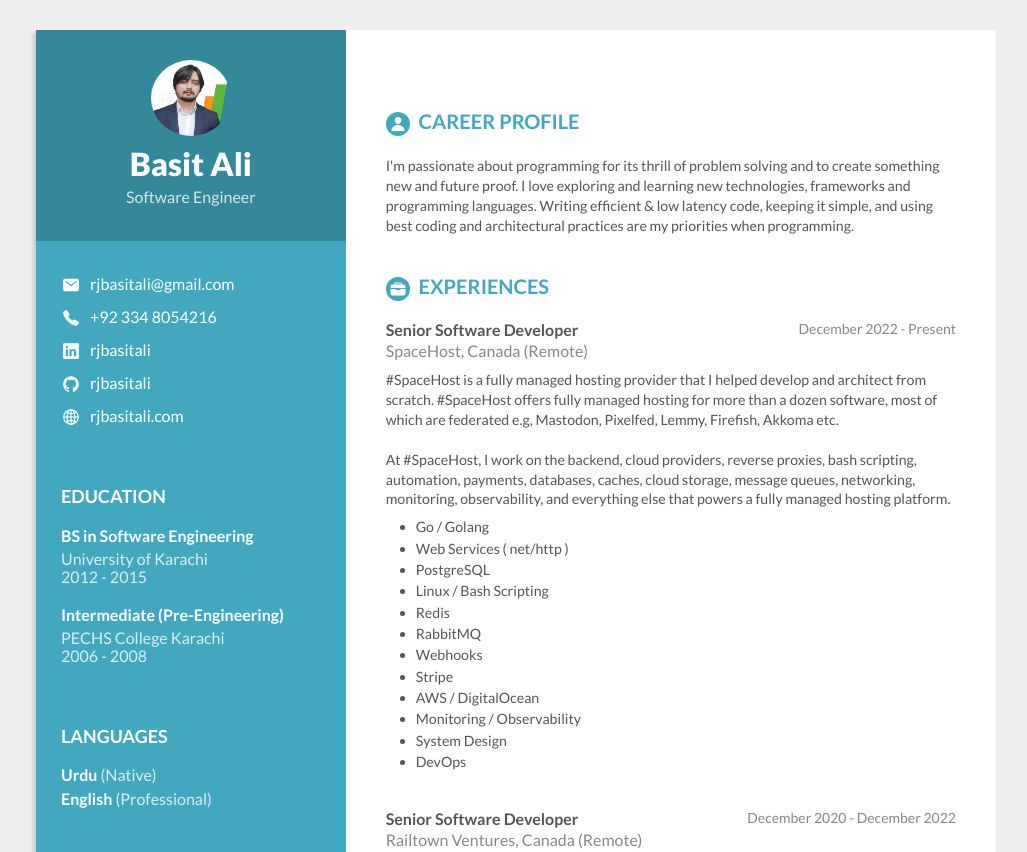
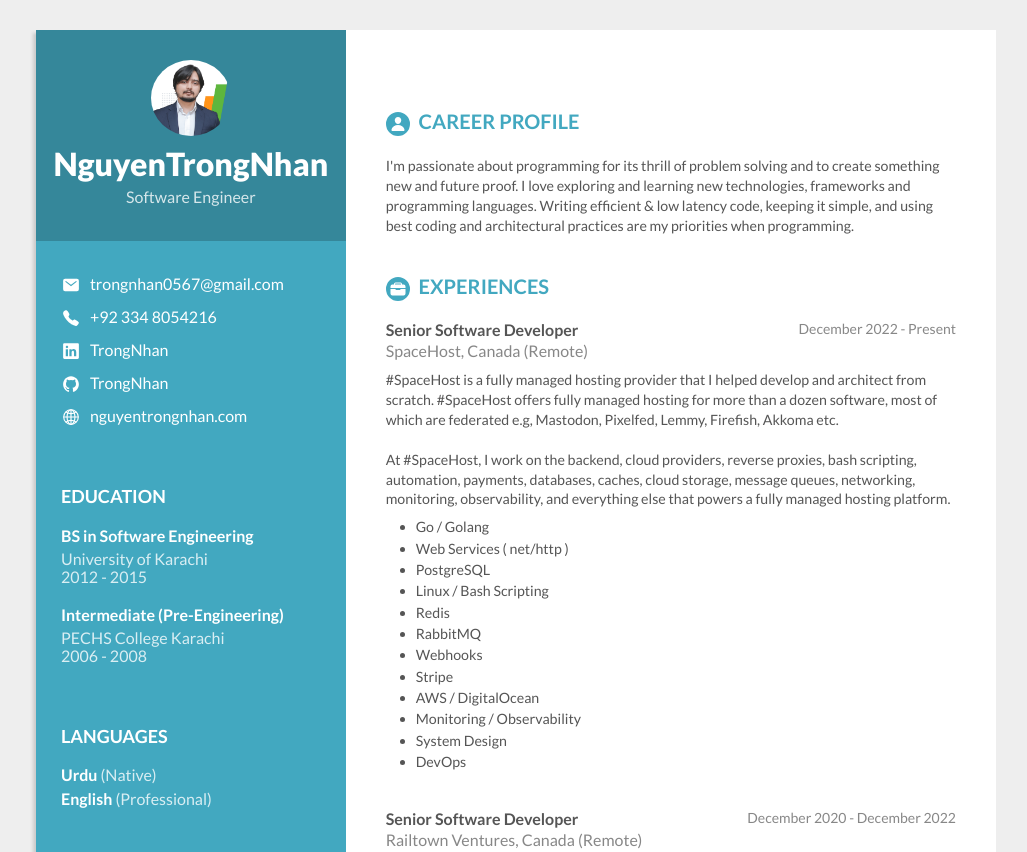
Before and after one commit to NguyenTrongNhan2211/trongnhan1705.github.io, a plain HTML site: page index.html in a window 1280 px wide. Shown: the top 852 px of the page, without its empty margins (124-1151 px from the left). Drawn offline with nearby package versions, Linux system fonts and the light colour scheme.

Commit message:
Update index.html
chinh sua trang index

```diff
--- a/index.html
+++ b/index.html
@@ -1,7 +1,7 @@
 <!DOCTYPE html>
 <html lang="en">
     <head>
-        <title>Basit Ali - Resume</title>
+        <title>NguyenTrongNhan</title>
         <link rel="stylesheet" type="text/css" href="vendors/css/normalize.css">
         <link rel="stylesheet" type="text/css" href="vendors/css/grid.css">
         <link rel="stylesheet" type="text/css" href="resources/css/style.css">
@@ -24,13 +24,13 @@
             <div class="col span-1-of-3 personal">
                 <div class="personal-header">
                     <img src="resources/img/profile_pic2.png" alt="Profile picture">
-                    <h1>Basit Ali</h1>
+                    <h1>NguyenTrongNhan</h1>
                     <p>Software Engineer</p>
                 </div>
                 <div class="personal-details">
                     <div class="personal-info">
                         <ion-icon name="mail"></ion-icon>
-                        <a href="mailto:rjbasitali@gmail.com" target="_blank">rjbasitali@gmail.com</a>
+                        <a href="mailto:rjbasitali@gmail.com" target="_blank">trongnhan0567@gmail.com</a>
                     </div>
                     <div class="personal-info">
                         <ion-icon name="call"></ion-icon>
@@ -38,15 +38,15 @@
                     </div>
                     <div class="personal-info">
                         <ion-icon name="logo-linkedin"></ion-icon>
-                        <a href="https://www.linkedin.com/in/rjbasitali/" target="_blank">rjbasitali</a>
+                        <a href="https://www.linkedin.com/in/rjbasitali/" target="_blank">TrongNhan</a>
                     </div>
                     <div class="personal-info">
                         <ion-icon name="logo-github"></ion-icon>
-                        <a href="https://github.com/rjbasitali" target="_blank">rjbasitali</a>
+                        <a href="https://github.com/rjbasitali" target="_blank">TrongNhan</a>
                     </div>
                     <div class="personal-info">
                         <ion-icon name="globe-outline"></ion-icon>
-                        <a href="https://rjbasitali.com" target="_blank">rjbasitali.com</a>
+                        <a href="https://rjbasitali.com" target="_blank">nguyentrongnhan.com</a>
                     </div>
 
                     <h3>Education</h3>
```
